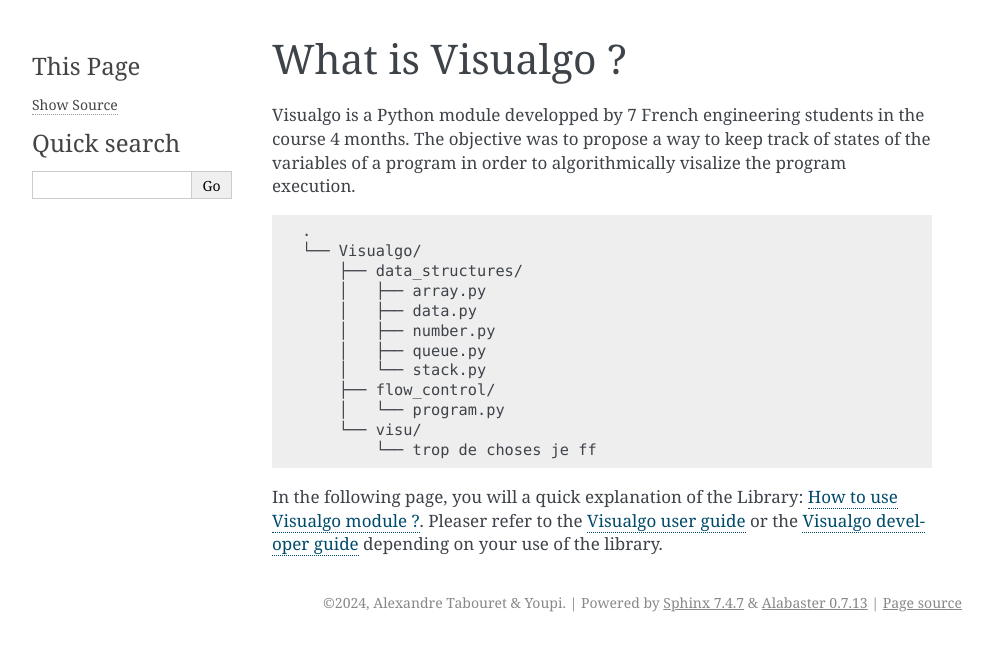
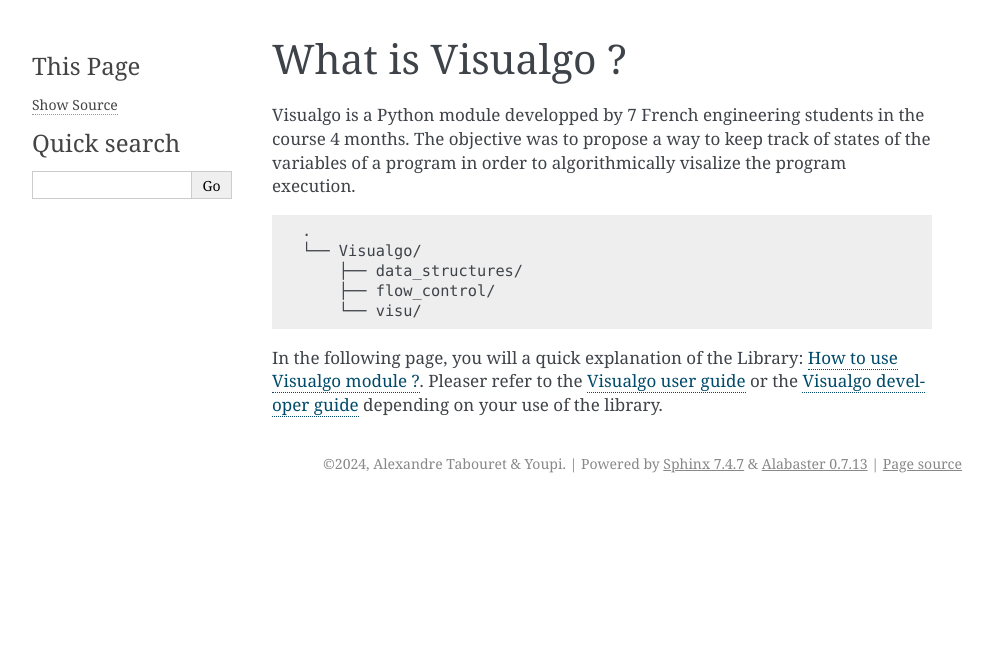
Before and after one commit to Bugz-gg/visualgo, a Sphinx documentation site: the page built from doc/visualgo_md.md, in a window 1280 px wide. Shown: the top 651 px of the page, without its empty margins (148-1141 px from the left). Built offline with Sphinx 7.4.7, drawn with Linux system fonts in a browser that asks for light colours.

````diff
--- a/doc/visualgo_md.md
+++ b/doc/visualgo_md.md
@@ -7,15 +7,8 @@
 .
 └── Visualgo/
     ├── data_structures/
-    │   ├── array.py
-    │   ├── data.py
-    │   ├── number.py
-    │   ├── queue.py
-    │   └── stack.py
     ├── flow_control/
-    │   └── program.py
     └── visu/
-        └── trop de choses je ff
 ```
 
 In the following page, you will a quick explanation of the Library: [](#How_to_use). Pleaser refer to the [](#user) or the [](#dev) depending on your use of the library.
````
